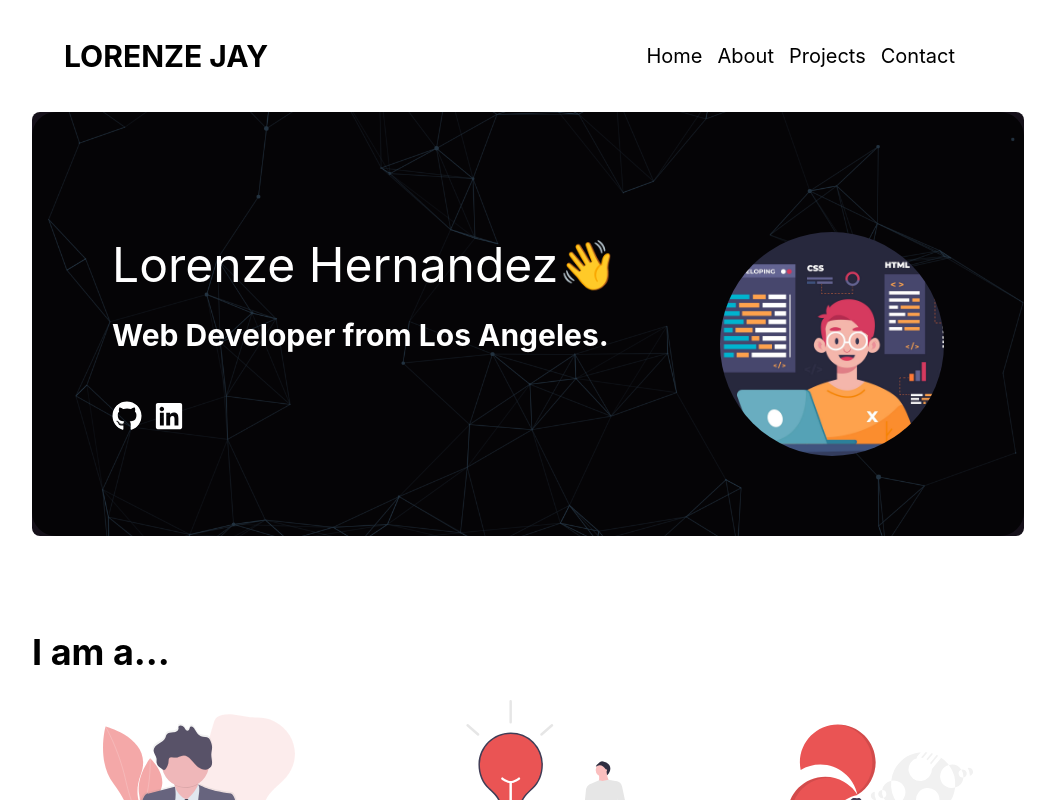
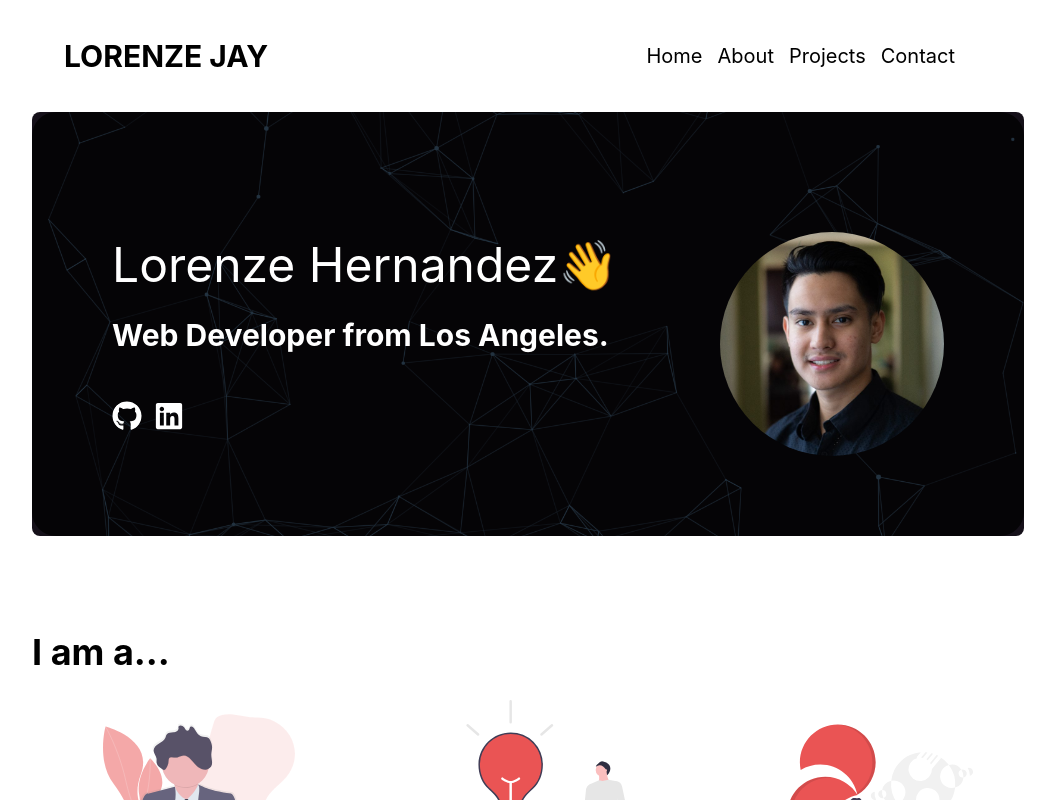
Before and after one commit to lorenzejay/portfolio-site, a Next.js app: page / in a window 1280 px wide. Shown: the top 800 px of the page, without its empty margins (112-1167 px from the left). Built offline with nearby package versions, Linux system fonts and the light colour scheme.

Commit message:
updated home page hero image to a picture of me

```diff
--- a/components/footer.js
+++ b/components/footer.js
@@ -2,7 +2,6 @@ const Footer = () => {
   return (
     <footer className="flex flex-col items-center justify-center border-t-2 w-full h-full text-sm">
       <h2 className="font-semibold mx-auto text-center text-black text-lg">Lorenze Hernandez</h2>
-      <a href="https://www.freepik.com/vectors/digital">Hero Image by Freepik</a>
     </footer>
   );
 };
--- a/components/hero.js
+++ b/components/hero.js
@@ -28,16 +28,16 @@ const Hero = () => {
           </h1>
           <span className="flex text-3xl">
             <a href="https://github.com/lorenzejay" target="_blank">
-              <FaGithub className="mr-3 rounded-full hover:text-yellow-500" />
+              <FaGithub className="mr-3 rounded-full hover:text-gray-600" />
             </a>
             <a href="https://www.linkedin.com/in/lorenzehernandez/" target="_blank">
-              <FaLinkedin className="hover:text-yellow-500" />
+              <FaLinkedin className="hover:text-blue-500" />
             </a>
           </span>
         </article>
         <img
-          src={"/dev.jpg"}
-          alt="vector image art of a web developer"
+          src={"/ljpp.jpg"}
+          alt="portrait of lorenze hernandez."
           className="rounded-full z-10 object-cover  w-64 h-64 md:w-56 md:h-56 2xl:w-80 2xl:h-80 mb-10 sm:mt-10 lg:mb-20"
         />
       </div>
```
